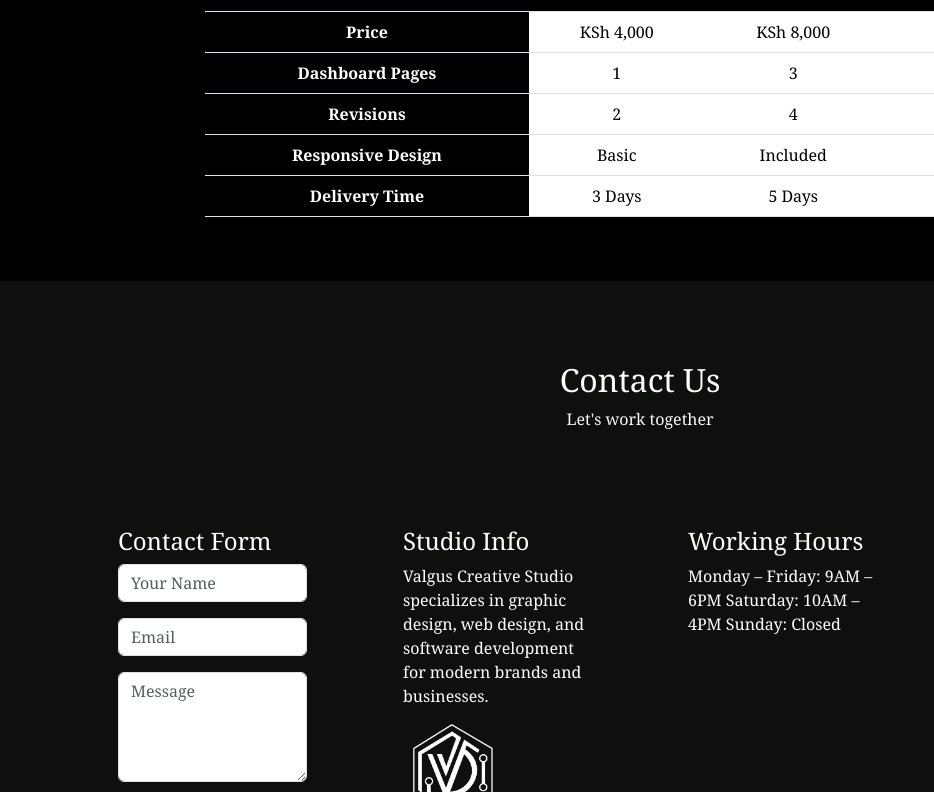
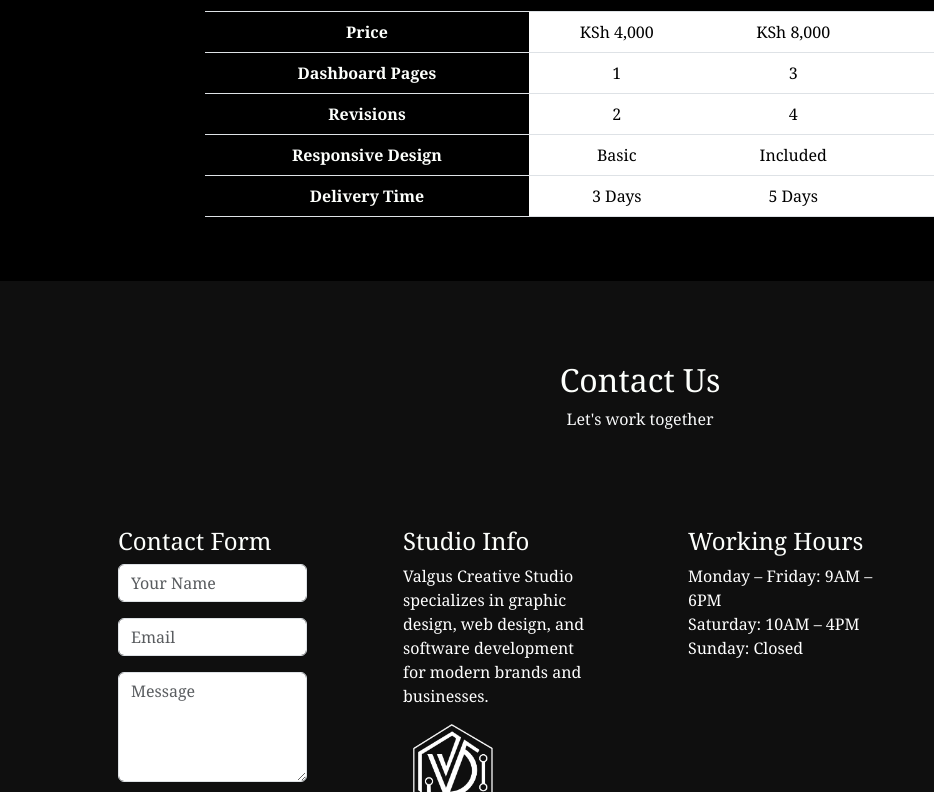
Before and after one commit to ommassette/valgusstratup, a plain HTML site: page services.html in a window 1280 px wide. Shown: the part 4103-4895 px from the top of the page, 0-934 px from the left. Drawn offline with nearby package versions, Linux system fonts and the light colour scheme.

Commit message:
valgusstartup

```diff
--- a/services.html
+++ b/services.html
@@ -555,8 +555,8 @@ and software development for modern brands and businesses.
 <h4>Working Hours</h4>
 
 <p class="text-white">
-Monday – Friday: 9AM – 6PM
-Saturday: 10AM – 4PM
+Monday – Friday: 9AM – 6PM <br>
+Saturday: 10AM – 4PM <br>
 Sunday: Closed
 </p>
 </div>
```
